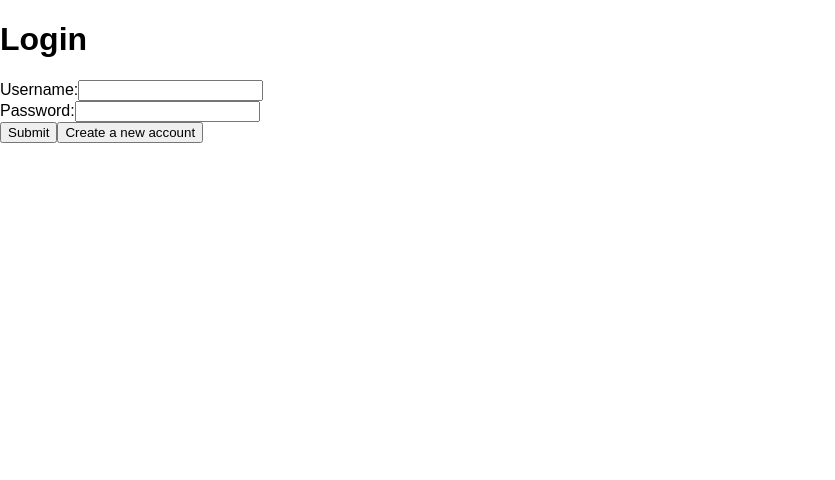
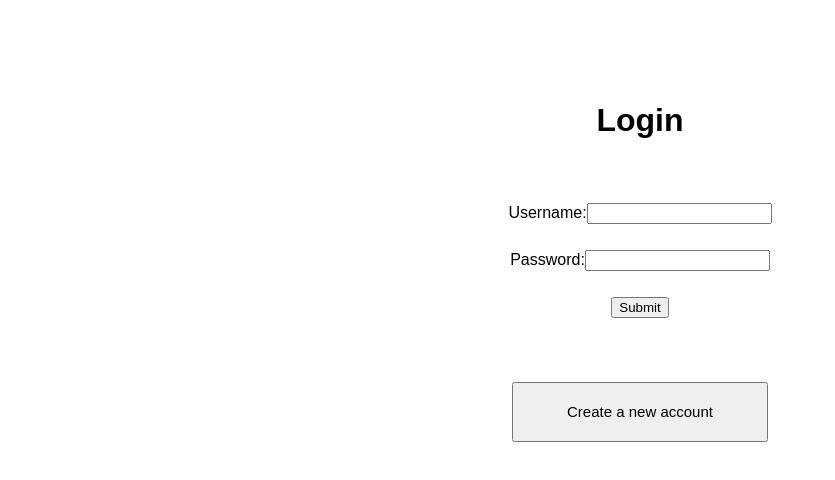
Before and after one commit to FranciaMoran/Musician_Mashup, a React (Create React App) app: page /login in a window 1280 px wide. Shown: the top 480 px of the page, without its empty margins (0-835 px from the left). Built offline with nearby package versions, Linux system fonts and the light colour scheme.

Commit message:
create account added

```diff
--- a/src/App.js
+++ b/src/App.js
@@ -4,12 +4,14 @@
 import './App.css';
 import {BrowserRouter as Router, Route, Link} from 'react-router-dom';
 import Login from './components/loginPage'
+import CreateAccount from './components/createAccount'
 
 export default function App(props) {
     return (
       <main>
       <Route exact path="/" component={Landing}/>
-      <Route exact path="/Login" component={Login}/>
+      <Route exact path="/login" component={Login}/>
+      <Route exact path="/createAccount" component={CreateAccount}/>
       </main>
     );
 }
--- /dev/null
+++ b/src/components/createAccount.css
@@ -0,0 +1,16 @@
+h1 {
+  text-align: center;
+}
+
+h2 {
+  text-align: center;
+}
+
+.each-field {
+  display: block;
+  text-align: center;
+}
+
+#done {
+  margin-top: 5%;
+}
--- /dev/null
+++ b/src/components/createAccount.js
@@ -0,0 +1,40 @@
+import React from 'react';
+
+import './createAccount.css';
+
+export default class CreateAccount extends React.Component {
+
+    render() {
+        return (
+            <div>
+            <form>
+      <h1>Musician Mashup</h1>
+      <h2>Create Account</h2>
+                <div className="each-field">
+                <label>First Name:</label>
+                <input type="text"></input>
+                </div>
+                <div class="each-field">
+                <label>Last Name:</label>
+                <input type="text"></input>
+                </div>
+                <div className="each-field">
+                <label>Username:</label>
+                <input type="text"></input>
+                </div>
+                <div class="each-field">
+                <label>Password:</label>
+                <input type="text"></input>
+                </div>
+                <div className="each-field">
+                <label>Confirm Password:</label>
+                <input type="text"></input>
+                </div>
+                <div class="each-field" id="done">
+                <button>Done</button>
+                </div>
+            </form>
+  </div>
+        );
+    }
+}
--- a/src/components/landingPage.js
+++ b/src/components/landingPage.js
@@ -9,8 +9,7 @@
     }
     goToLogin(event) {
         event.preventDefault();
-        this.props.history.push(`/Login`);
-        alert("hey");
+        this.props.history.push(`/login`);
     }
 
     render() {
--- /dev/null
+++ b/src/components/loginPage.css
@@ -0,0 +1,29 @@
+#login-title {
+  margin-top: 8%;
+  text-align: center;
+  margin-bottom: 5%;
+}
+
+#login-inputs {
+  text-align: center;
+  margin-bottom: 5%;
+}
+
+#username-input {
+  display: block;
+  margin-bottom: 2%;
+}
+
+#password-input {
+  display: block;
+  margin-bottom: 2%;
+}
+
+#create-new-account-button {
+  margin-left: 40%;
+  margin-right: 40%;
+  width: 20%;
+  height: 60px;
+  font-size: 15px;
+  margin-bottom: 5%;
+}
--- a/src/components/loginPage.js
+++ b/src/components/loginPage.js
@@ -1,11 +1,18 @@
 import React from 'react';
 
+import './loginPage.css';
+
 export default class Login extends React.Component {
+    goToCreateAccount(event) {
+        event.preventDefault();
+        this.props.history.push(`/createAccount`);
+    }
 
     render() {
         return (
             <div>
             <h1 id="login-title">Login</h1>
+            <form id="login-inputs">
     <div id="username-input">
     <label>Username:</label>
     <input type="text"></input>
@@ -15,7 +22,8 @@
     <input type="text"></input>
     </div>
   <button>Submit</button>
-  <button id="create-new-account-button">Create a new account</button>
+  </form>
+  <button id="create-new-account-button" onClick={e => this.goToCreateAccount(e)}>Create a new account</button>
   </div>
         );
     }
```
